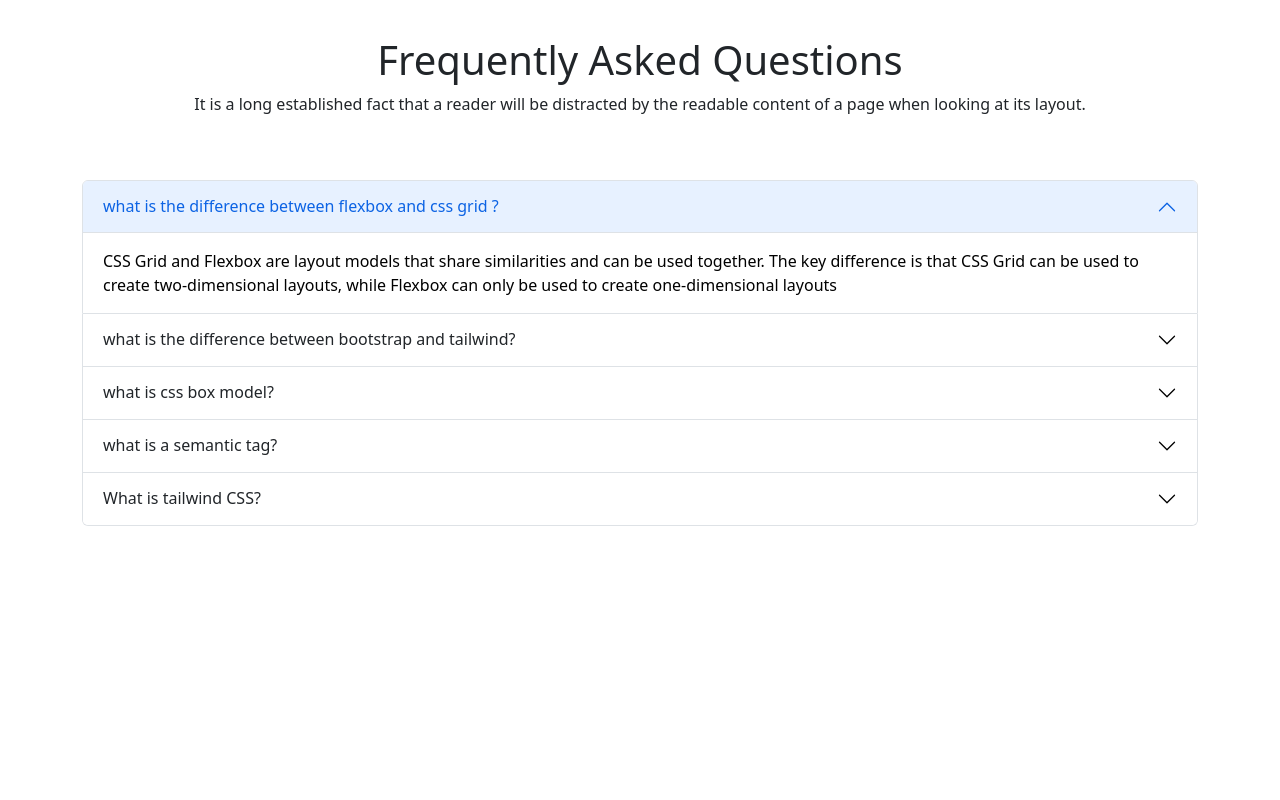
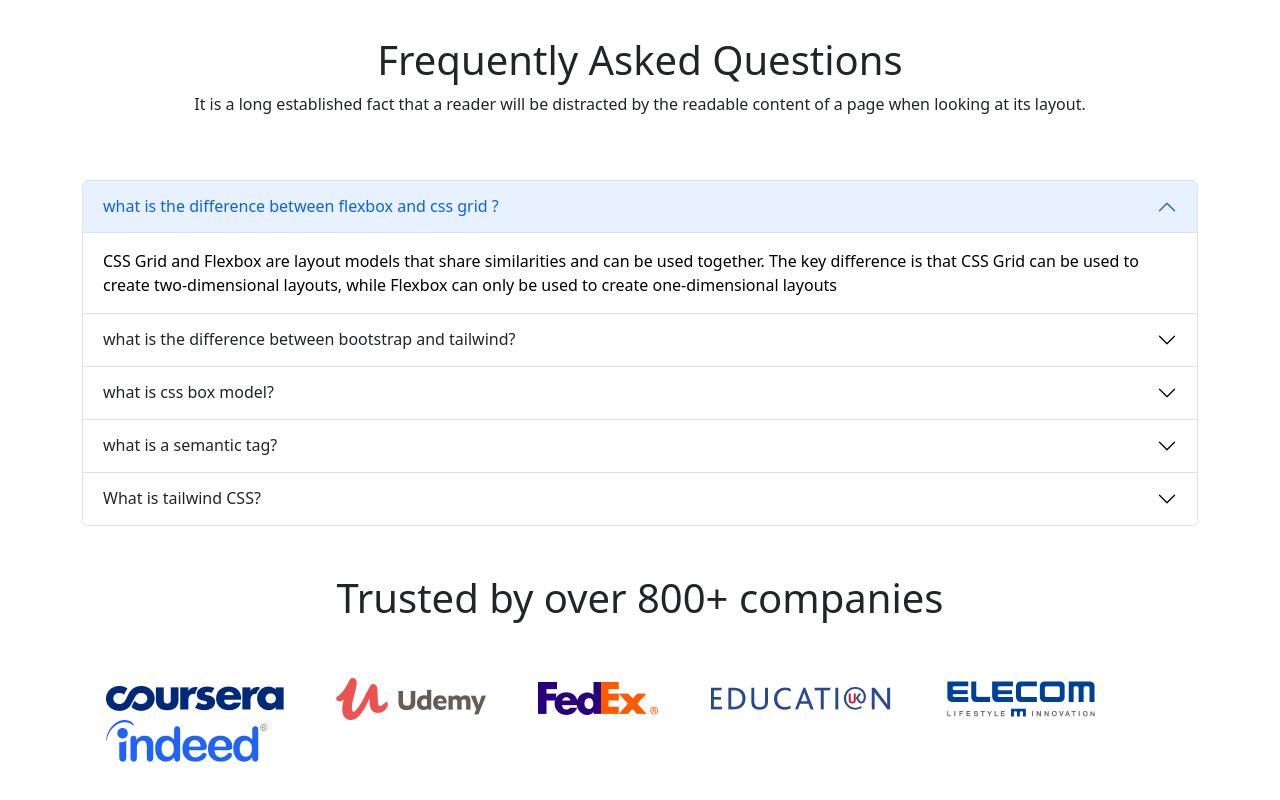
Before and after one commit to raihanridoy2822/eduTECH-website, a plain HTML site: page index.html in a window 1280 px wide. Shown: the part 3460-4260 px from the top of the page. Before the commit the page ends 4034 px from the top, so only its background shows below. Drawn offline with nearby package versions, Linux system fonts and the light colour scheme; files whose address does not match are found by name.

Commit message:
company commit

```diff
--- a/index.html
+++ b/index.html
@@ -377,6 +377,19 @@
                 </div>
             </div>
         </section>
+        <section class="container my-5">
+            <div class="d-flex align-items-center flex-column">
+                <h1>Trusted by over 800+ companies</h1>
+            </div>
+            <div class="my-5 align-items-center flex-column">
+                <img class="mx-4" src="images/company/company-1.png" alt="">
+                <img class="mx-4" src="images/company/company-2.png" alt="">
+                <img class="mx-4" src="images/company/company-3.png" alt="">
+                <img class="mx-4" src="images/company/company-4.png" alt="">
+                <img class="mx-4" src="images/company/company-5.png" alt="">
+                <img class="mx-4" src="images/company/company-6.png" alt="">
+            </div>
+        </section>
     </main>
 
     <script src="https://cdn.jsdelivr.net/npm/bootstrap@5.2.0/dist/js/bootstrap.bundle.min.js"></script>
```
